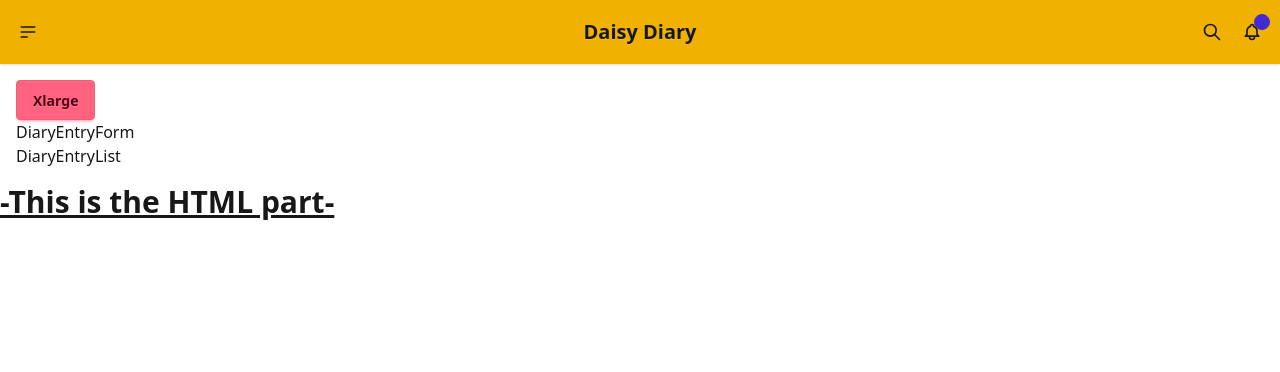
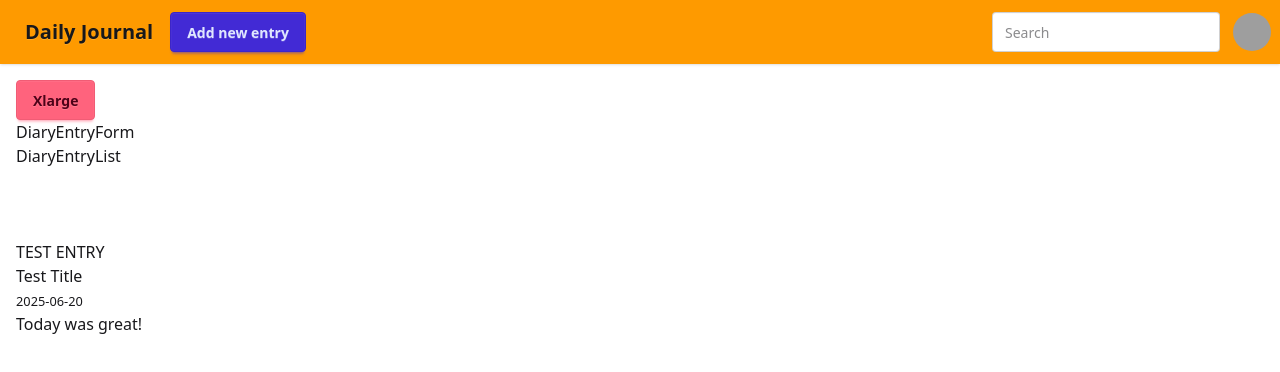
Before and after one commit to danooki/wd64-JournalEntry, a React (Vite) app: page / in a window 1280 px wide. Shown: the top 372 px of the page. Built offline with nearby package versions, Linux system fonts and the light colour scheme; grey boxes are pictures that could not be loaded.

Commit message:
sections are ok

```diff
--- a/index.html
+++ b/index.html
@@ -3,7 +3,7 @@
 
 <head>
   <meta charset="UTF-8" />
-  <title>Vite + React</title>
+  <title>Daily Journal</title>
   <script type="module" src="/src/main.jsx"></script>
 
 </head>
@@ -11,9 +11,6 @@
 <body>
 
   <div id="root"></div>
-  <h1 class="text-3xl font-bold underline">
-    -This is the HTML part-
-  </h1>
 
 </body>
 
--- a/src/App.jsx
+++ b/src/App.jsx
@@ -7,13 +7,32 @@ import Navbar from "./components/navBar";
 import DiaryEntryList from "./components/DiaryEntryList";
 import DiaryEntryForm from "./components/DiaryEntryForm";
 import FilterBar from "./components/FilterBar";
+import DiaryEntry from "./components/DiaryEntryIndividual";
 
 const App = () => {
-  // - DiaryEntryList: array of entries filtered by date (stored in localStorage - useState)
-  // - DiaryEntryForm: create a state like showEntryForm. If yes, opens Modal.
-  // - searchQuery
-  // - filteredEntries: entries shown after applying filters -- loaded by useEffect--
-  // - currentMoodFilter, usw usw
+  //Navbar.jsx
+  // ├── searchQuery
+  // ├── filteredEntries: entries shown after applying filters -- loaded by useEffect--
+  // └── currentMoodFilter, usw usw
+
+  // AddEntryModal
+  // └── DiaryEntryForm: create a state like showEntryForm. If yes, opens Modal.
+
+  // App itself
+  // └── DiaryEntryList: array of entries filtered by date (stored in localStorage - useState)
+  //      └── DiaryEntryIndividual: is the array of objects: date, text, place, mood, usw.
+
+  // temporalllll: hardcoded entry
+  const entries = [
+    {
+      title: "My first entry",
+      body: "this is the journal entry and text",
+    },
+    {
+      title: "My second entry",
+      body: "this is the journal entry and text",
+    },
+  ];
 
   return (
     <>
@@ -22,7 +41,18 @@ const App = () => {
       <main className="container mx-auto p-4">
         <FilterBar />
         <DiaryEntryForm />
-        <DiaryEntryList />
+        <DiaryEntryList entryData={entries} />
+        <br></br>
+        <br></br>
+        <br></br>
+        <p>TEST ENTRY</p>
+        <DiaryEntry
+          entryData={{
+            title: "Test Title",
+            body: "Today was great!",
+            date: "2025-06-20",
+          }}
+        />
       </main>
     </>
   );
--- /dev/null
+++ b/src/components/DiaryEntryIndividual.jsx
@@ -0,0 +1,27 @@
+const EntryHeader = ({ title }) => {
+  return (
+    <div>
+      <h3>{title}</h3>
+    </div>
+  );
+};
+
+const EntryBody = ({ entryData }) => {
+  return (
+    <div>
+      <small>{entryData.date}</small>
+      <p>{entryData.body}</p>
+    </div>
+  );
+};
+
+const DiaryEntry = ({ entryData }) => {
+  return (
+    <div>
+      <EntryHeader title={entryData.title} />
+      <EntryBody entryData={entryData} />
+    </div>
+  );
+};
+
+export default DiaryEntry;
--- a/src/components/Navbar.jsx
+++ b/src/components/Navbar.jsx
@@ -1,82 +1,49 @@
 const Navbar = () => {
   return (
-    <div className="navbar bg-yellow-500 shadow-sm">
-      <div className="navbar-start">
-        <div className="dropdown">
-          <div tabIndex={0} role="button" className="btn btn-ghost btn-circle">
-            <svg
-              xmlns="http://www.w3.org/2000/svg"
-              className="h-5 w-5"
-              fill="none"
-              viewBox="0 0 24 24"
-              stroke="currentColor"
-            >
-              {" "}
-              <path
-                strokeLinecap="round"
-                strokeLinejoin="round"
-                strokeWidth="2"
-                d="M4 6h16M4 12h16M4 18h7"
-              />{" "}
-            </svg>
+    <div className="navbar bg-amber-500 shadow-sm">
+      <div className="flex-1">
+        <a className="btn btn-ghost text-xl">Daily Journal</a>
+        <button className="btn btn-primary">Add new entry</button>
+      </div>
+
+      <div className="flex gap-3">
+        <input
+          type="text"
+          placeholder="Search"
+          className="input input-bordered w-24 md:w-auto"
+        />
+
+        <div className="dropdown dropdown-end">
+          <div
+            tabIndex={0}
+            role="button"
+            className="btn btn-ghost btn-circle avatar"
+          >
+            <div className="w-10 rounded-full">
+              <img
+                alt="Tailwind CSS Navbar component"
+                src="https://img.freepik.com/premium-vector/user-profile-icon-flat-style-member-avatar-vector-illustration-isolated-background-human-permission-sign-business-concept_157943-15752.jpg"
+              />
+            </div>
           </div>
           <ul
             tabIndex={0}
             className="menu menu-sm dropdown-content bg-base-100 rounded-box z-1 mt-3 w-52 p-2 shadow"
           >
             <li>
-              <a>Homepage</a>
+              <a className="justify-between">
+                Profile
+                <span className="badge">New</span>
+              </a>
             </li>
             <li>
-              <a>Portfolio</a>
+              <a>Settings</a>
             </li>
             <li>
-              <a>About</a>
+              <a>Logout</a>
             </li>
           </ul>
         </div>
-      </div>
-      <div className="navbar-center">
-        <a className="btn btn-ghost text-xl">Daisy Diary</a>
-      </div>
-      <div className="navbar-end">
-        <button className="btn btn-ghost btn-circle">
-          <svg
-            xmlns="http://www.w3.org/2000/svg"
-            className="h-5 w-5"
-            fill="none"
-            viewBox="0 0 24 24"
-            stroke="currentColor"
-          >
-            {" "}
-            <path
-              strokeLinecap="round"
-              strokeLinejoin="round"
-              strokeWidth="2"
-              d="M21 21l-6-6m2-5a7 7 0 11-14 0 7 7 0 0114 0z"
-            />{" "}
-          </svg>
-        </button>
-        <button className="btn btn-ghost btn-circle">
-          <div className="indicator">
-            <svg
-              xmlns="http://www.w3.org/2000/svg"
-              className="h-5 w-5"
-              fill="none"
-              viewBox="0 0 24 24"
-              stroke="currentColor"
-            >
-              {" "}
-              <path
-                strokeLinecap="round"
-                strokeLinejoin="round"
-                strokeWidth="2"
-                d="M15 17h5l-1.405-1.405A2.032 2.032 0 0118 14.158V11a6.002 6.002 0 00-4-5.659V5a2 2 0 10-4 0v.341C7.67 6.165 6 8.388 6 11v3.159c0 .538-.214 1.055-.595 1.436L4 17h5m6 0v1a3 3 0 11-6 0v-1m6 0H9"
-              />{" "}
-            </svg>
-            <span className="badge badge-xs badge-primary indicator-item"></span>
-          </div>
-        </button>
       </div>
     </div>
   );
```
